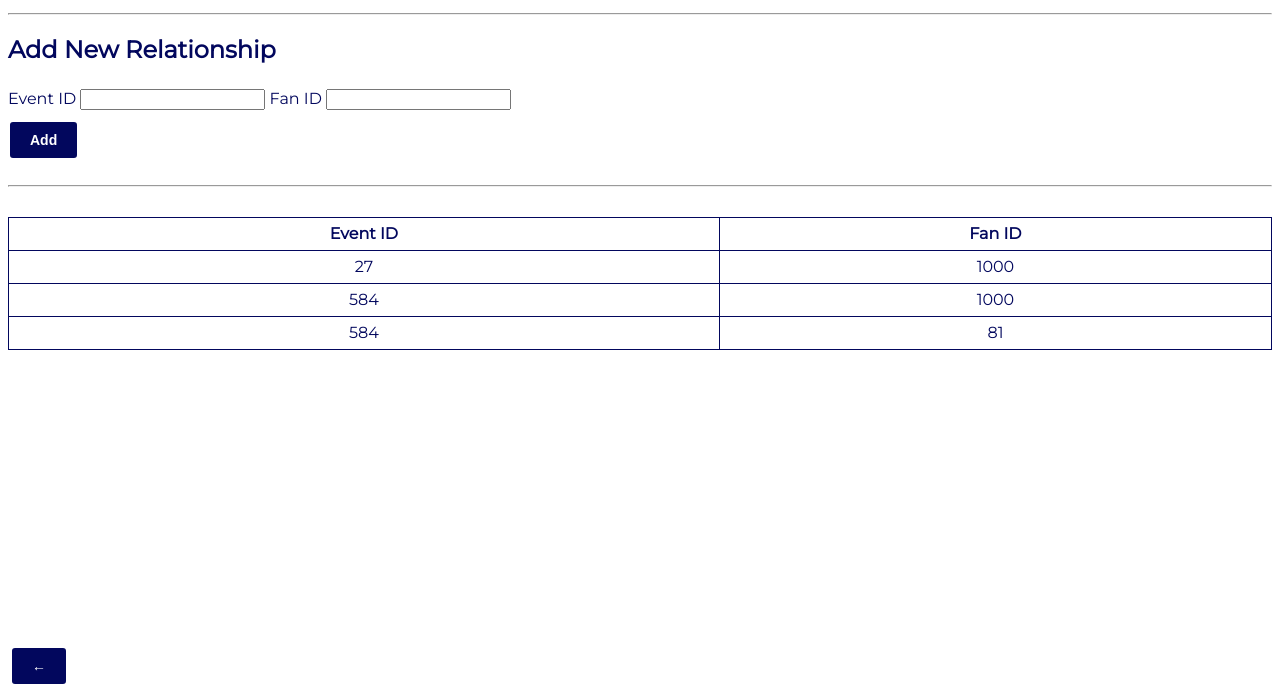
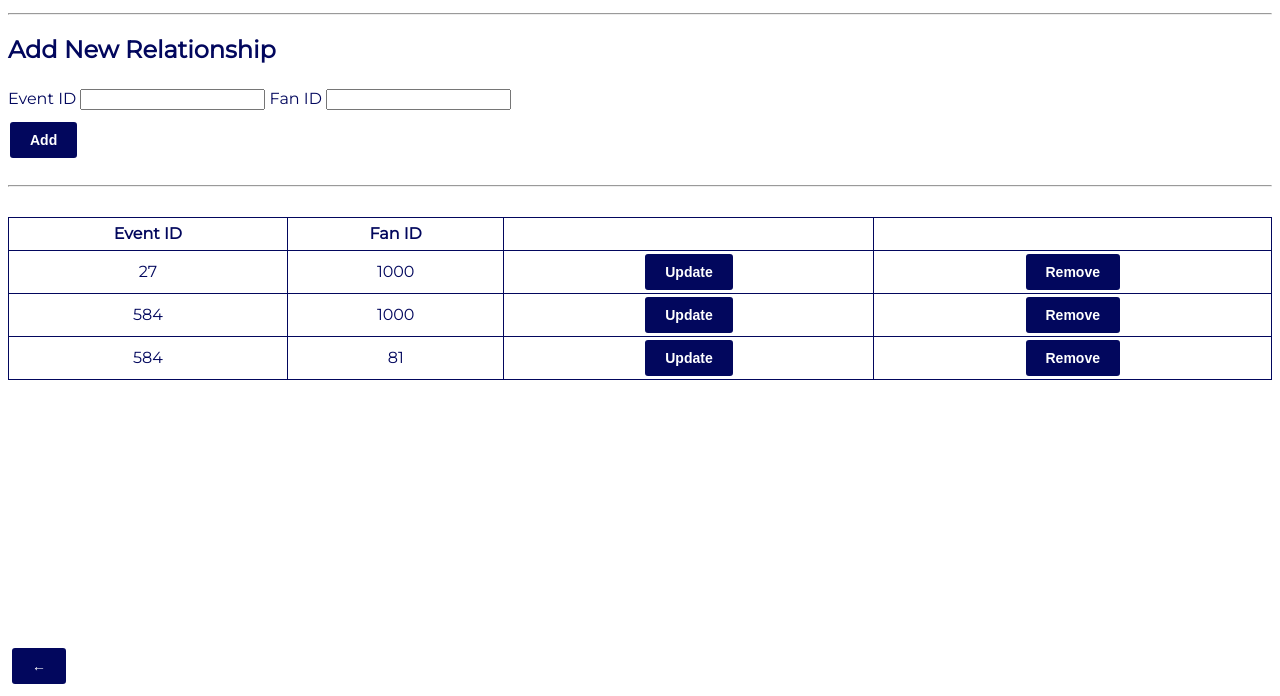
Before and after one commit to nbowd/CrowdFlow, a plain HTML site: page events_fans.html in a window 1280 px wide. Shown: the part 104-800 px from the top of the page. Drawn offline with Linux system fonts and the light colour scheme.

Commit message:
Update events_fans.html
Added update and delete buttons

```diff
--- a/events_fans.html
+++ b/events_fans.html
@@ -32,18 +32,26 @@
             <thead>
                 <th>Event ID</th>
                 <th>Fan ID</th>
+                <th></th>
+                <th></th>
             </thead>
             <tr>
                 <td>27</td>
                 <td>1000</td>
+                <td><button class = "table-button">Update</button></td>
+                <td><button class = "table-button">Remove</button></td>
             </tr>
             <tr>
                 <td>584</td>
                 <td>1000</td>
+                <td><button class = "table-button">Update</button></td>
+                <td><button class = "table-button">Remove</button></td>
             </tr>
             <tr>
                 <td>584</td>
                 <td>81</td>
+                <td><button class = "table-button">Update</button></td>
+                <td><button class = "table-button">Remove</button></td>
             </tr>
         </table>
     </main>
```
